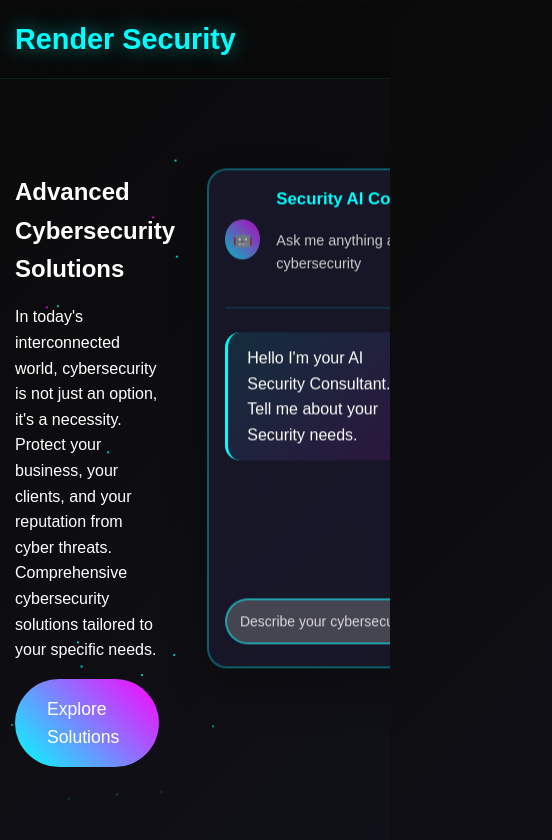
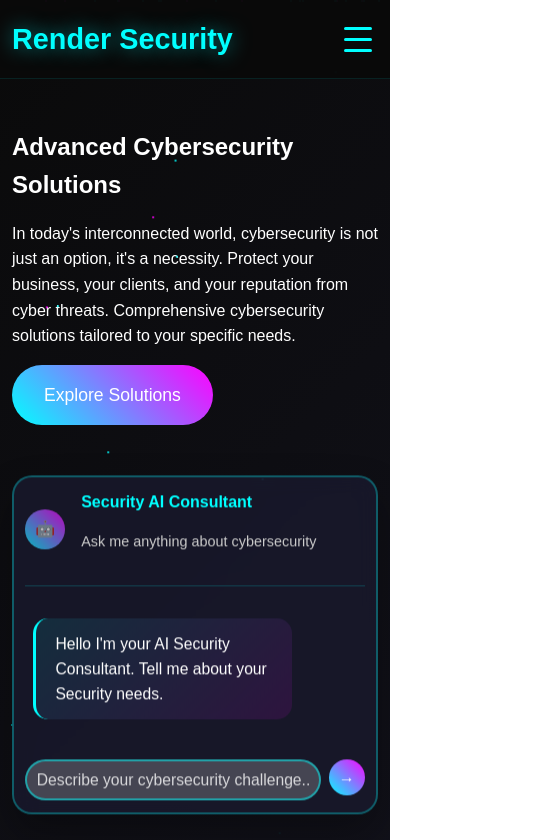
Before and after one commit to Render-Security/rendersecurity.com, a plain HTML site: page index.html in a window 390 px wide. Shown: the top 840 px of the page, 552 px wide, since content can reach past the window. Drawn offline with Linux system fonts and the light colour scheme.

Commit message:
Added responsiveness for mobile.

```diff
--- a/components/header.html
+++ b/components/header.html
@@ -1,6 +1,11 @@
 <header>
     <nav class="container">
         <div class="logo">Render Security</div>
+        <div class="hamburger" id="hamburger-menu">
+            <span></span>
+            <span></span>
+            <span></span>
+        </div>
         <ul class="nav-links">
             <li><a href="/index.html#home">Home</a></li>
             <li class="dropdown">
--- a/css/chat.css
+++ b/css/chat.css
@@ -145,15 +145,37 @@
     transform: scale(0.95);
 }
 
+@media (max-width: 900px) {
+  .ai-chat-container {
+    max-width: 100vw;
+    width: 100%;
+    margin: 0 auto;
+    padding: 1.2rem;
+  }
+}
 @media (max-width: 600px) {
   .ai-chat-container {
-    max-width: 98vw;
-    padding: 1rem;
+    max-width: 100vw;
+    width: 100%;
+    padding: 0.7rem;
   }
   .chat-header h3 {
-    font-size: 1.05rem;
+    font-size: 1rem;
   }
   .chat-header p {
     font-size: 0.9rem;
   }
+  .chat-messages {
+    font-size: 0.98rem;
+    padding: 0.5rem 0.5rem;
+  }
+  .chat-input {
+    font-size: 0.98rem;
+    padding: 0.6rem;
+  }
+  .send-button {
+    width: 36px;
+    height: 36px;
+    font-size: 1rem;
+  }
 }
--- a/css/global.css
+++ b/css/global.css
@@ -84,6 +84,18 @@
 @media (max-width: 768px) {
     .container {
         padding: 0 15px;
+    }
+}
+
+@media (max-width: 900px) {
+    .container {
+        padding: 0 18px;
+    }
+}
+
+@media (max-width: 600px) {
+    .container {
+        padding: 0 12px;
     }
 }
 
@@ -278,13 +290,53 @@
     letter-spacing: 0.5px;
 }
 @media (max-width: 900px) {
-    .footer-container {
+    .home-hero {
+        grid-template-columns: 1fr;
+        gap: 1.5rem;
+    }
+    .hero {
+        height: auto;
+        min-height: 100vh;
+        padding-top: 5.5rem;
+        padding-bottom: 2rem;
         flex-direction: column;
-        align-items: flex-start;
-        gap: 1.5rem;
-        padding: 2rem 1rem 1rem 1rem;
     }
-    .footer-brand, .footer-links, .footer-contact {
+    .home-hero .hero-text {
         width: 100%;
+        margin-bottom: 2rem;
+    }
+    .container {
+        padding: 0 18px;
+    }
+    .site-footer {
+        margin-top: 2rem;
+    }
+    .about-cards-grid {
+        display: flex !important;
+        flex-direction: column !important;
+        gap: 1.2rem !important;
+        margin-top: 2rem !important;
+        max-width: 100% !important;
+        width: 100% !important;
+    }
+    .about-cards-grid > div {
+        width: 100% !important;
+        min-width: 0 !important;
+        box-sizing: border-box;
     }
 }
+@media (max-width: 600px) {
+    .home-hero {
+        gap: 1rem;
+    }
+    .hero {
+        padding-top: 8rem;
+        padding-bottom: 0.5rem;
+    }
+    .container {
+        padding: 0 12px;
+    }
+    .site-footer {
+        font-size: 0.95rem;
+    }
+}
--- a/css/header.css
+++ b/css/header.css
@@ -85,3 +85,66 @@
         display: none;
     }
 }
+
+/* Hamburger styles */
+.hamburger {
+  display: none;
+  flex-direction: column;
+  justify-content: center;
+  align-items: center;
+  width: 40px;
+  height: 40px;
+  cursor: pointer;
+  z-index: 1100;
+}
+.hamburger span {
+  display: block;
+  width: 28px;
+  height: 3px;
+  margin: 4px 0;
+  background: #00ffff;
+  border-radius: 2px;
+  transition: 0.3s;
+}
+@media (max-width: 900px) {
+  nav {
+    flex-direction: row;
+    padding: 0 10px;
+  }
+  .nav-links {
+    display: none;
+    position: absolute;
+    top: 60px;
+    right: 10px;
+    background: rgba(10,10,10,0.98);
+    border-radius: 10px;
+    flex-direction: column;
+    gap: 1.2rem;
+    padding: 1.2rem 2rem;
+    box-shadow: 0 8px 32px #00ffff22;
+    z-index: 1050;
+    min-width: 180px;
+  }
+  .nav-links.active {
+    display: flex;
+  }
+  .nav-links a {
+    color: #fff;
+    transition: color 0.2s;
+  }
+  .nav-links a:hover {
+    color: #00ffff;
+    background: rgba(0,255,255,0.07);
+    border-radius: 6px;
+  }
+  .hamburger {
+    display: flex;
+  }
+  .dropdown-content {
+    left: auto;
+    right: 0;
+  }
+  .dropdown:hover .dropdown-content {
+    display: block;
+  }
+}
--- a/css/services.css
+++ b/css/services.css
@@ -72,4 +72,25 @@
     .services {
         padding: 3rem 0;
     }
+    .services-grid {
+        grid-template-columns: 1fr;
+        gap: 1.2rem;
+    }
+    .service-card {
+        padding: 1.2rem;
+        font-size: 1rem;
+    }
+    .service-hero h1 {
+        font-size: 2rem;
+    }
+    .service-hero p {
+        font-size: 1rem;
+    }
 }
+
+@media (max-width: 500px) {
+    .service-card {
+        padding: 0.8rem;
+        font-size: 0.98rem;
+    }
+}
--- a/index.html
+++ b/index.html
@@ -92,7 +92,7 @@
                         <p style="font-size: 1.2rem; margin-bottom: 2rem; color: #cccccc;">
                             Founded by cybersecurity experts with decades of combined experience, Render Security delivers cutting-edge protection solutions for businesses of all sizes. Our mission is to make enterprise-grade cybersecurity accessible and understandable.
                         </p>
-                        <div style="display: grid; grid-template-columns: repeat(3, 1fr); gap: 2rem; margin-top: 3rem; max-width: 900px; margin-left: auto; margin-right: auto;">
+                        <div class="about-cards-grid" style="display: grid; grid-template-columns: repeat(3, 1fr); gap: 2rem; margin-top: 3rem; max-width: 900px; margin-left: auto; margin-right: auto;">
                             <div style="background: linear-gradient(135deg, rgba(0, 255, 255, 0.1), rgba(255, 0, 255, 0.05)); padding: 2rem; border-radius: 15px; border: 2px solid rgba(0, 255, 255, 0.4); box-shadow: 0 10px 30px rgba(0, 255, 255, 0.1); transition: all 0.3s ease;" onmouseover="this.style.transform='translateY(-5px)'; this.style.boxShadow='0 20px 40px rgba(0, 255, 255, 0.2)';" onmouseout="this.style.transform='translateY(0)'; this.style.boxShadow='0 10px 30px rgba(0, 255, 255, 0.1)';">
                                 <h3 style="color: #00ffff; margin-bottom: 1rem; text-shadow: 0 0 10px rgba(0, 255, 255, 0.5);">Our Mission</h3>
                                 <p>To protect organizations from evolving cyber threats through innovative security solutions and expert guidance.</p>
@@ -118,8 +118,7 @@
                             Ready to secure your digital assets? Get in touch with our cybersecurity experts today.
                         </p>
                         <div style="display: grid; grid-template-columns: repeat(auto-fit, minmax(250px, 1fr)); gap: 2rem; margin-bottom: 3rem;">
-                            <div style="text-align: center; background: rgba(26, 26, 46, 0.6); padding: 2rem; border-radius: 15px; border: 1px solid rgba(0, 255, 255, 0.2);">
-                                <div style="font-size: 2rem; color: #00ffff; margin-bottom: 1rem;">📧</div>
+                            <div style="text-align: center; background: rgba(26, 26, 46, 0.6); padding: 1rem 1.2rem; border-radius: 15px; border: 1px solid rgba(0, 255, 255, 0.2); min-height: unset;">
                                 <h3>Email</h3>
                                 <p style="color: #cccccc;">contact@rendersecurity.com</p>
                             </div>
--- a/js/components.js
+++ b/js/components.js
@@ -1,10 +1,11 @@
 // Function to load HTML components
-async function loadComponent(elementId, componentPath) {
+async function loadComponent(elementId, componentPath, callback) {
     try {
         const response = await fetch(componentPath);
         if (!response.ok) throw new Error(`HTTP error! status: ${response.status}`);
         const html = await response.text();
         document.getElementById(elementId).innerHTML = html;
+        if (typeof callback === 'function') callback();
     } catch (error) {
         console.error(`Error loading component ${componentPath}:`, error);
     }
@@ -12,6 +13,21 @@
 
 // Load components when the DOM is ready
 document.addEventListener('DOMContentLoaded', async () => {
-    await loadComponent('header-container', 'components/header.html');
+    await loadComponent('header-container', 'components/header.html', () => {
+        // Hamburger menu toggle for mobile nav
+        const hamburger = document.getElementById('hamburger-menu');
+        const navLinks = document.querySelector('.nav-links');
+        if (hamburger && navLinks) {
+            hamburger.onclick = () => {
+                navLinks.classList.toggle('active');
+            };
+            // Close menu when a nav link is clicked
+            navLinks.querySelectorAll('a').forEach(link => {
+                link.onclick = () => {
+                    navLinks.classList.remove('active');
+                };
+            });
+        }
+    });
     await loadComponent('footer-container', 'components/footer.html');
 });
```
